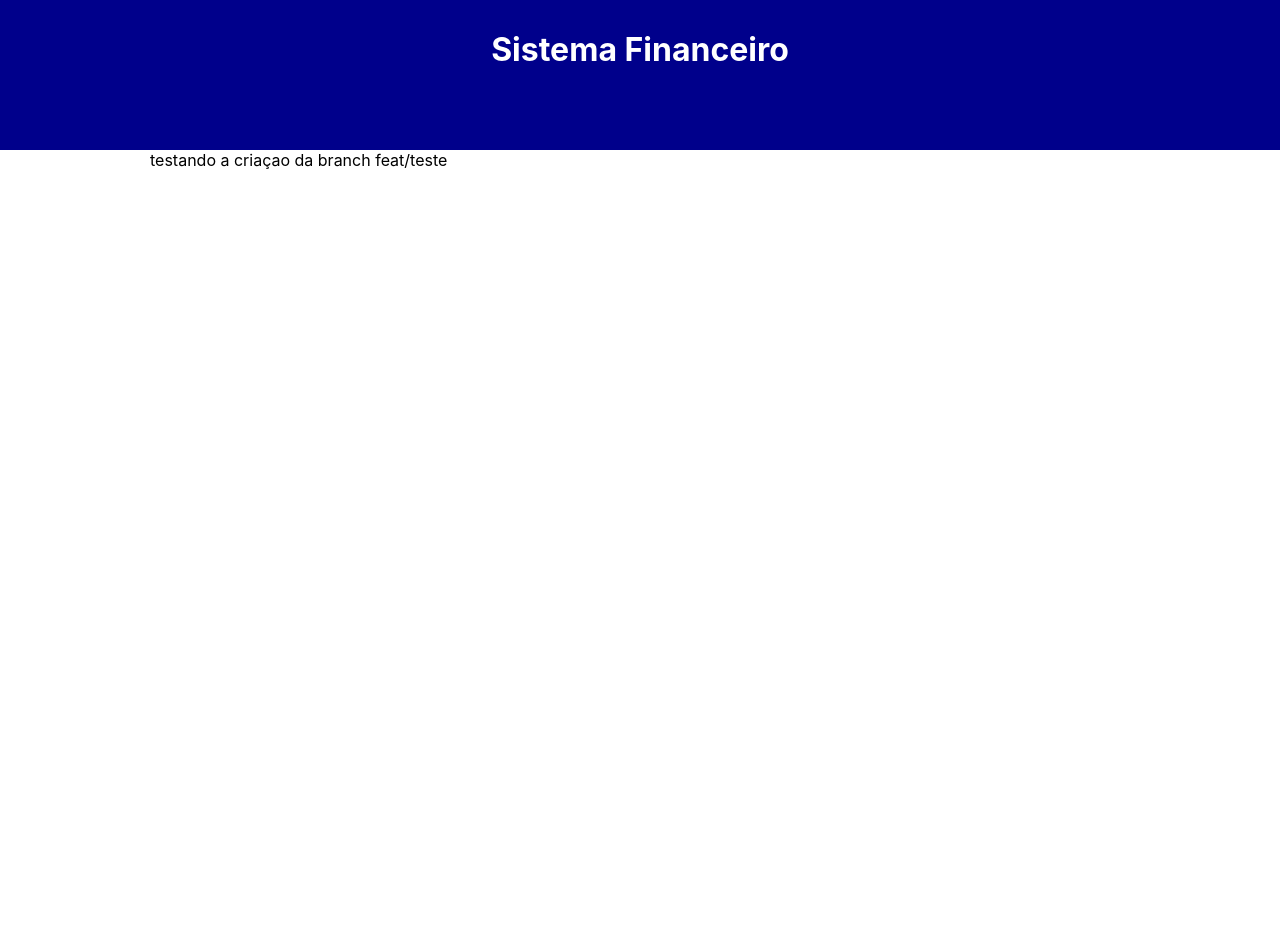
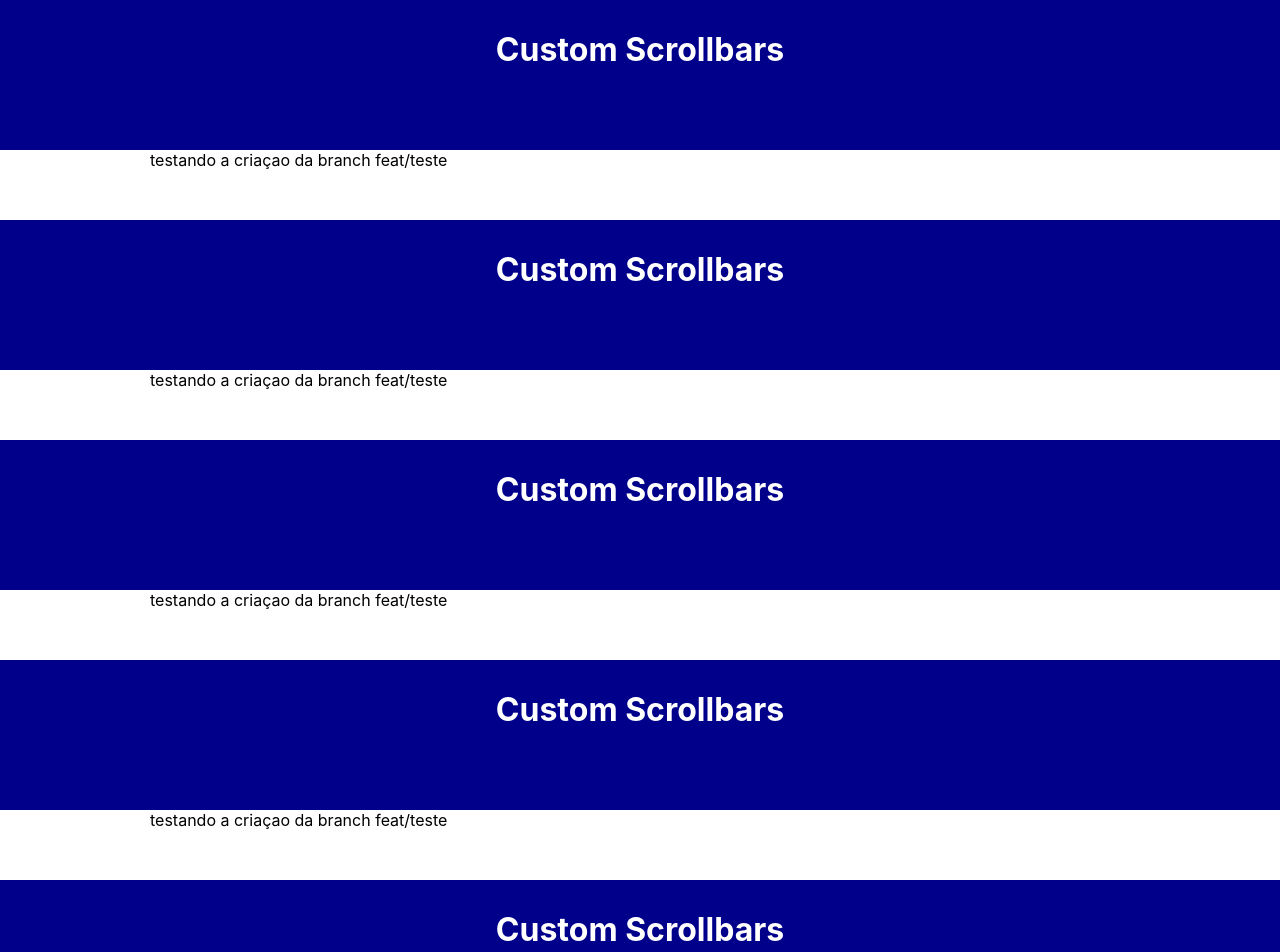
Before and after one commit to gabriel1og/Finances-Management, a React (Create React App) app in the folder finances/: page / in a window 1280 px wide. Shown: the top 952 px of the page. Before the commit the page ends 800 px from the top, so only its background shows below. Built offline with nearby package versions, Linux system fonts and the light colour scheme.

Commit message:
making scrollbar changes

```diff
--- a/finances/package.json
+++ b/finances/package.json
@@ -11,6 +11,7 @@
     "@types/react": "^18.0.21",
     "@types/react-dom": "^18.0.6",
     "react": "^18.2.0",
+    "react-custom-scrollbars-2": "^4.5.0",
     "react-dom": "^18.2.0",
     "react-scripts": "^2.1.8",
     "styled-components": "^5.3.6",
--- a/finances/src/App.tsx
+++ b/finances/src/App.tsx
@@ -6,6 +6,7 @@ import { Item } from "./types/Item";
 import { Category } from "./types/Category";
 import { items } from "./data/items";
 import { categories } from "./data/categories";
+import { Scrollbars } from "react-custom-scrollbars-2";
 
 import { getCurrentMonth, filterListByMonth } from "./helpers/dateFilter";
 
@@ -20,9 +21,10 @@ const App = () => {
   }, [list, currentMonth]);
 
   return (
-    <C.Container>
+    <>
+      <C.Container className="custom-scrollbars__content">
         <C.Header>
-        <C.HeaderText>Sistema Financeiro</C.HeaderText>
+          <C.HeaderText>Custom Scrollbars</C.HeaderText>
         </C.Header>
 
         <C.Body>
@@ -32,6 +34,59 @@ const App = () => {
           {/* Tabela de itens */}
         </C.Body>
       </C.Container>
+
+      <C.Container className="custom-scrollbars__content">
+        <C.Header>
+          <C.HeaderText>Custom Scrollbars</C.HeaderText>
+        </C.Header>
+
+        <C.Body>
+          {/* Área de informações */}
+          testando a criaçao da branch feat/teste
+          {/* Área de inserção */}
+          {/* Tabela de itens */}
+        </C.Body>
+      </C.Container>
+
+      <C.Container className="custom-scrollbars__content">
+        <C.Header>
+          <C.HeaderText>Custom Scrollbars</C.HeaderText>
+        </C.Header>
+
+        <C.Body>
+          {/* Área de informações */}
+          testando a criaçao da branch feat/teste
+          {/* Área de inserção */}
+          {/* Tabela de itens */}
+        </C.Body>
+      </C.Container>
+
+      <C.Container className="custom-scrollbars__content">
+        <C.Header>
+          <C.HeaderText>Custom Scrollbars</C.HeaderText>
+        </C.Header>
+
+        <C.Body>
+          {/* Área de informações */}
+          testando a criaçao da branch feat/teste
+          {/* Área de inserção */}
+          {/* Tabela de itens */}
+        </C.Body>
+      </C.Container>
+
+      <C.Container className="custom-scrollbars__content">
+        <C.Header>
+          <C.HeaderText>Custom Scrollbars</C.HeaderText>
+        </C.Header>
+
+        <C.Body>
+          {/* Área de informações */}
+          testando a criaçao da branch feat/teste
+          {/* Área de inserção */}
+          {/* Tabela de itens */}
+        </C.Body>
+      </C.Container>
+    </>
   );
 };
 
--- a/finances/src/index.css
+++ b/finances/src/index.css
@@ -5,9 +5,29 @@ body {
     sans-serif;
   -webkit-font-smoothing: antialiased;
   -moz-osx-font-smoothing: grayscale;
+  scroll-snap-type: y mandatory;
+  overflow-y: scroll;
 }
 
 code {
   font-family: source-code-pro, Menlo, Monaco, Consolas, 'Courier New',
     monospace;
 }
+
+::-webkit-scrollbar {
+  width: 8px;
+}
+
+::-webkit-scrollbar-track {
+  background-color: rgba(129, 129, 129, 0.349);
+  border-radius: 5px;
+}
+
+::-webkit-scrollbar-thumb {
+  background-color: rgba(76, 95, 86, 0.8);
+  border-radius: 5px;
+}
+
+::-webkit-scrollbar-thumb:active {
+  background-color: rgba(60, 75, 69, 0.8);
+}
```
Also changed, not shown: finances/src/index.tsx (+6 -6 lines), 1 other file (tests, documents, lock files or other folders). Lines whose indentation alone changed are shown as unchanged.
